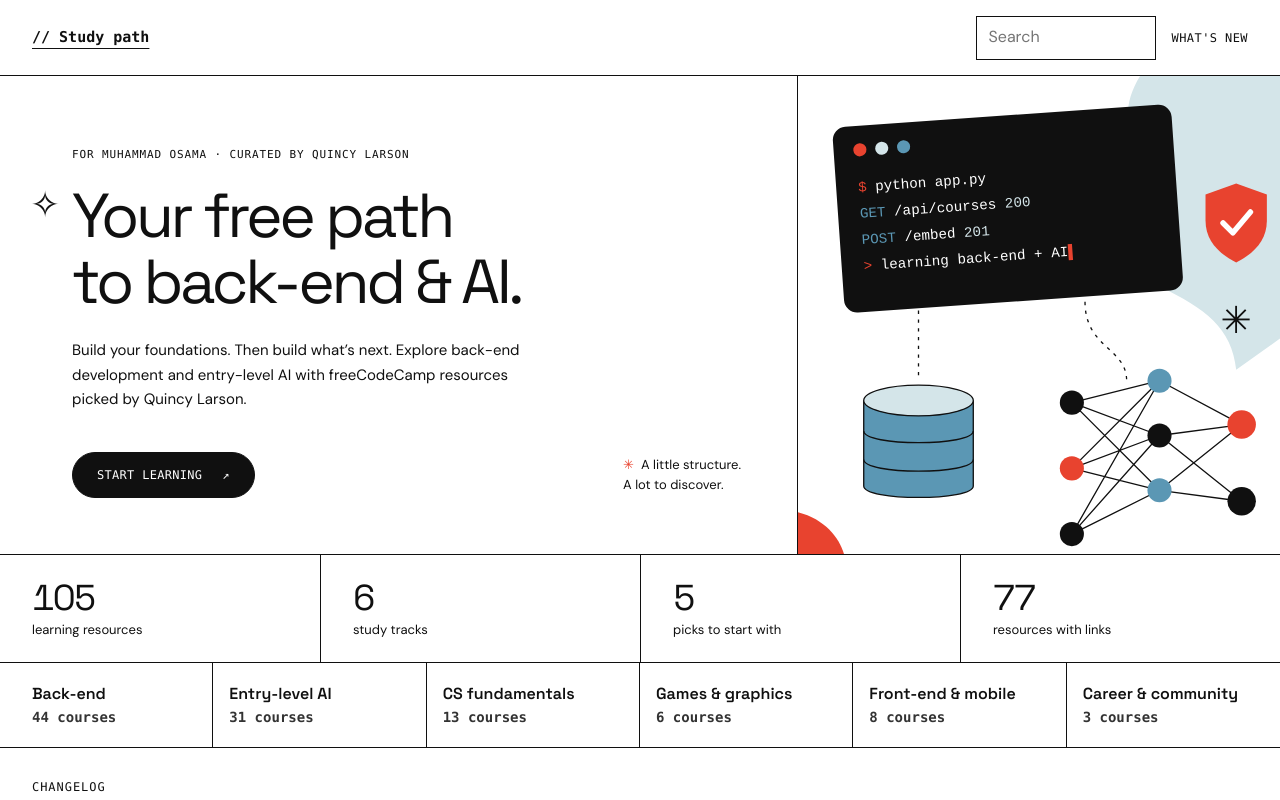
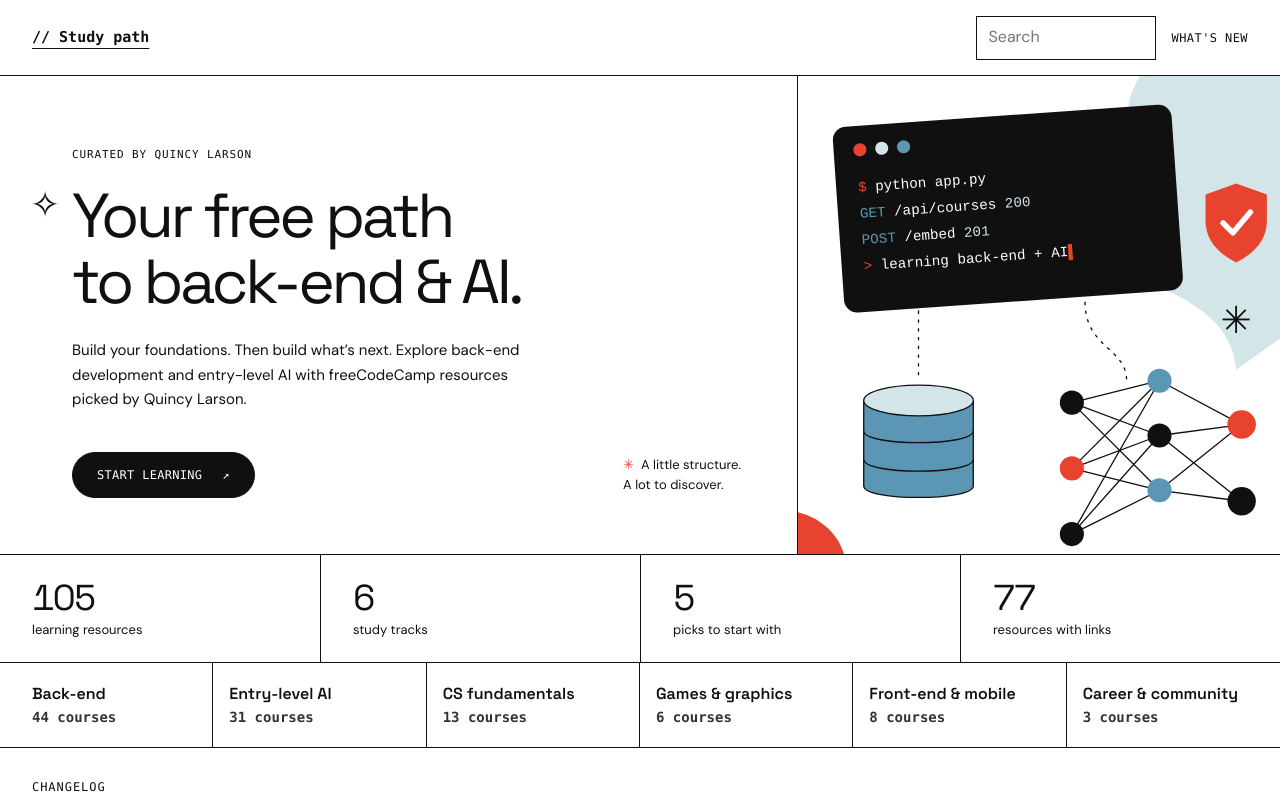
Before and after one commit to Mogadi/learn-backend-and-ai, a plain HTML site: page index.html in a window 1280 px wide. Shown: the top 800 px of the page. Drawn offline with Linux system fonts and the light colour scheme.

Commit message:
Set the hero kicker to Curated by Quincy Larson (#4)
* Remove the homepage hero dedication

The restored editorial hero brought back "For Muhammad Osama" on the public kicker. Keep the line as the Quincy Larson credit only.

Co-authored-by: Mo Algadi <Mogadi@users.noreply.github.com>

* Set the hero kicker to the study path label

Use "Study path · Back-end + AI" on the homepage hero. Leave the footer and the rest of the page unchanged.

Co-authored-by: Mo Algadi <Mogadi@users.noreply.github.com>

* Set the hero kicker to Curated by Quincy Larson

Drop the personal dedication and keep only the curator credit on the homepage hero.

Co-authored-by: Mo Algadi <Mogadi@users.noreply.github.com>

---------

Co-authored-by: Mo Algadi <Mogadi@users.noreply.github.com>

```diff
--- a/index.html
+++ b/index.html
@@ -60,7 +60,7 @@
     <main id="main" tabindex="-1">
       <section class="hero" aria-labelledby="hero-heading">
         <div class="hero-copy">
-          <p class="kicker">For Muhammad Osama · Curated by Quincy Larson</p>
+          <p class="kicker">Curated by Quincy Larson</p>
           <div class="hero-title">
             <span class="hero-star" aria-hidden="true">✧</span>
             <h1 id="hero-heading">Your free path to <span class="nowrap">back-end</span> &amp; AI.</h1>
```
